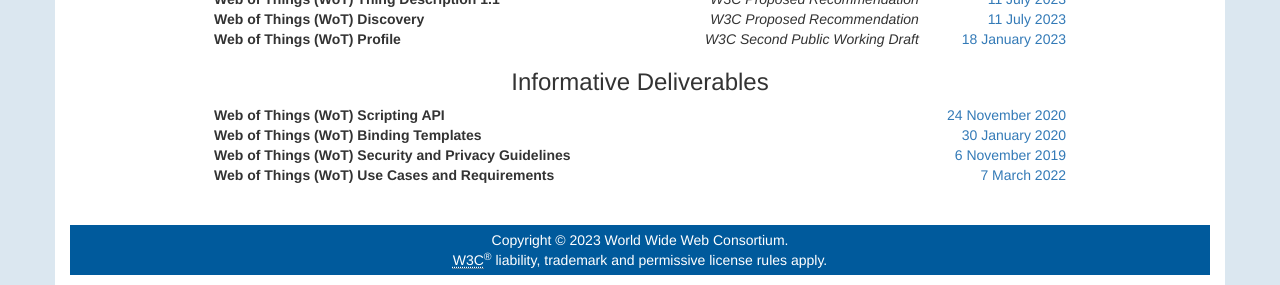
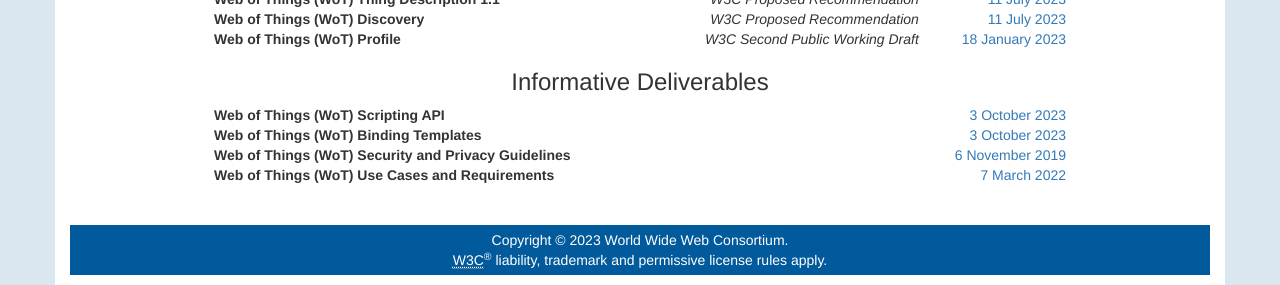
Before and after one commit to w3c/wot-marketing, a Jekyll site: the page built from docs/wg/index.html, in a window 1280 px wide. Shown: the part 1180-1465 px from the top of the page. Built offline with Jekyll 4.4.1, drawn with Linux system fonts in a browser that asks for light colours; nearby versions of some CDN libraries; comment, search, counter and statistics services are not loaded.

Commit message:
New publications for Scripting and Binding Template
fixes https://github.com/w3c/wot-marketing/issues/442

```diff
--- a/docs/wg/index.html
+++ b/docs/wg/index.html
@@ -140,12 +140,12 @@ group: "navigation"
 					<tbody>
 						<tr>
 							<th>Web of Things (WoT) Scripting API</th>
-							<td style="text-align:right;"><a href="https://www.w3.org/TR/2020/NOTE-wot-scripting-api-20201124/" target="_blank">24 November 2020</a></td>
+							<td style="text-align:right;"><a href="https://www.w3.org/TR/2023/NOTE-wot-scripting-api-20231003/" target="_blank">3 October 2023</a></td>
 							<!-- <td style="text-align:center;">Jun 2019</td>-->
 						</tr>
 						<tr>
 							<th>Web of Things (WoT) Binding Templates</th>
-							<td style="text-align:right;"><a href="https://www.w3.org/TR/2020/NOTE-wot-binding-templates-20200130/" target="_blank">30 January 2020</a></td>
+							<td style="text-align:right;"><a href="https://www.w3.org/TR/2023/NOTE-wot-binding-templates-20230928/" target="_blank">3 October 2023</a></td>
 							<!--<td style="text-align:center;"><a href="#"></a>Jun 2019</td>-->
 						</tr>
 						<tr>
```
